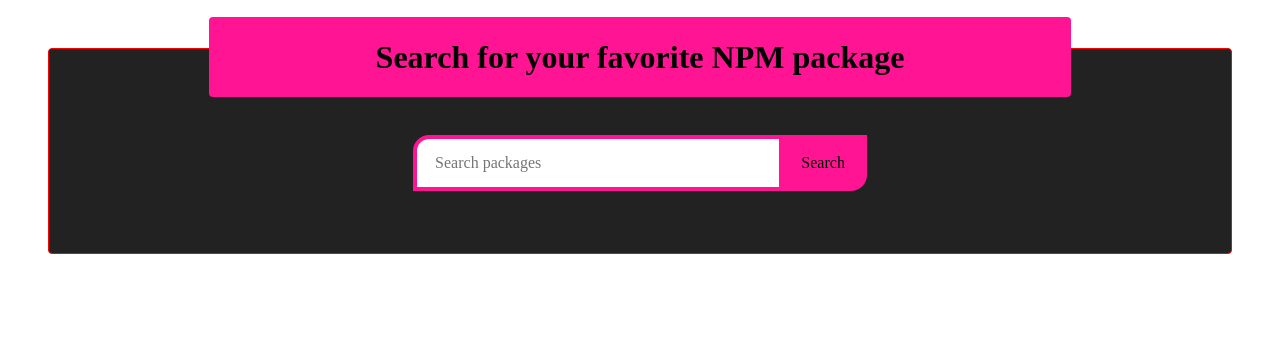
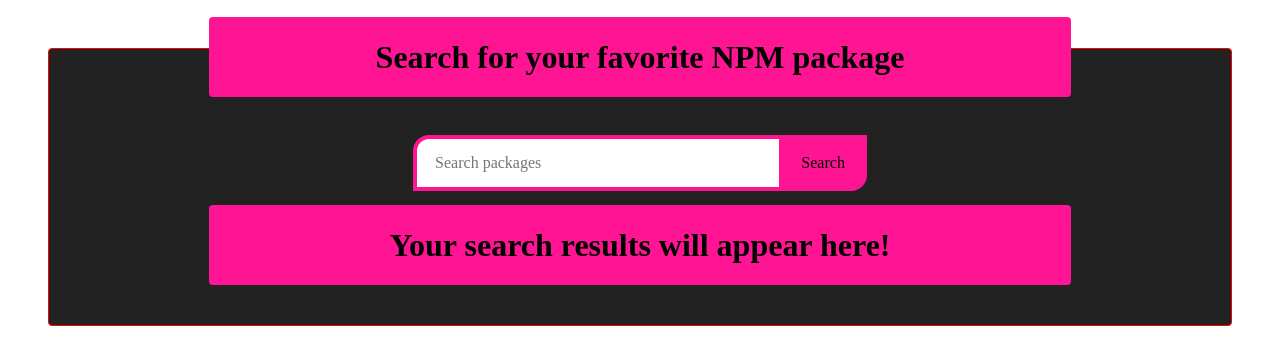
Before and after one commit to yuhcee/rtn, a React (Create React App) app: page / in a window 1280 px wide. Shown: the top 364 px of the page. Built offline with nearby package versions, Linux system fonts and the light colour scheme.

Commit message:
add descriptive test

```diff
--- a/src/components/RepositoriesList/index.tsx
+++ b/src/components/RepositoriesList/index.tsx
@@ -27,8 +27,8 @@
                     <TailSpin color="deeppink" height={50} width={50} />
                 </div>
             )}
-            {!loading &&
-                !error &&
+
+            {!loading && !error && data.length > 0 ? (
                 data.map((result, id) => (
                     <div className="wrapper" key={id}>
                         <div className="card">
@@ -94,7 +94,13 @@
                             </div>
                         </div>
                     </div>
-                ))}
+                ))
+            ) : (
+                <div>
+                    {' '}
+                    <h1 className='station'>Your search results will appear here!</h1>{' '}
+                </div>
+            )}
         </div>
     );
 };
```
